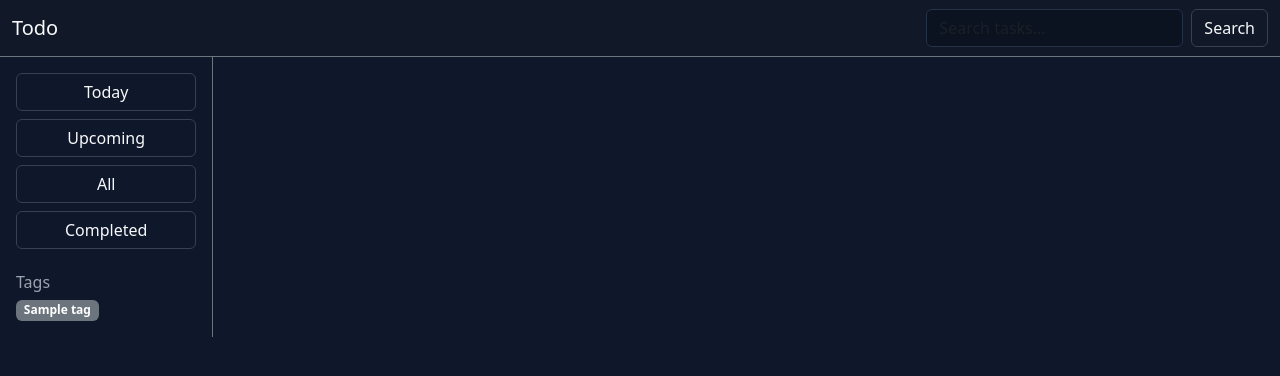
After one commit to Ramsaran-99/django-todoapp, a Django app: template templates/trial.html in a window 1280 px wide. The commit adds this page. Shown: the top 376 px of the page. Run offline with Django 5.2, Linux system fonts and the light colour scheme; the template is opened without the code that fills it: most values are stand-ins (such as "Sample title", 1, 10 or a date in 2020); some libraries are stand-ins or nearby versions.

Commit message:
'to be added' added

```diff
--- a/templates/index2.html
+++ b/templates/index2.html
@@ -1,4 +1,4 @@
-{% extends 'trial/base.html' %}
+{% extends 'base.html' %}
 {% load static %}
 
 
--- /dev/null
+++ b/templates/trial.html
@@ -0,0 +1,72 @@
+<!doctype html>
+<html lang="en">
+<head>
+  <meta charset="utf-8">
+  <title>{% block title %}Todo{% endblock %}</title>
+  <meta name="viewport" content="width=device-width, initial-scale=1">
+  <!-- Bootstrap CSS (CDN) -->
+  <link href="https://cdn.jsdelivr.net/npm/bootstrap@5.3.3/dist/css/bootstrap.min.css" rel="stylesheet">
+  <!-- HTMX (optional for inline UX) -->
+  <script src="https://unpkg.com/htmx.org@1.9.12"></script>
+  <style>
+    body { background:#0f172a; color:#e2e8f0; }
+    .navbar, .offcanvas { background:#111827; }
+    .card { background:#111827; border-color:#1f2937; }
+    .form-control, .form-select { background:#0b1220; color:#e2e8f0; border-color:#25324a; }
+    .form-control:focus { border-color:#3b82f6; box-shadow:none; }
+    .task-row:hover { background:#0b1220; }
+    .badge-prio-1{ background:#ef4444; } /* High */
+    .badge-prio-2{ background:#f59e0b; }
+    .badge-prio-3{ background:#10b981; }
+    .badge-prio-4{ background:#6b7280; } /* Low/none */
+    .btn-outline-light { border-color:#374151; }
+    .text-dim { color:#9ca3af; }
+    a, .btn-link { color:#93c5fd; text-decoration:none; }
+    a:hover, .btn-link:hover { color:#bfdbfe; }
+    .due-overdue { color:#fb7185; }
+    .due-today { color:#fbbf24; }
+    .due-soon { color:#34d399; }
+    .strike { text-decoration:line-through; color:#9ca3af; }
+  </style>
+  {% block head %}{% endblock %}
+</head>
+<body>
+<nav class="navbar navbar-expand-lg border-bottom border-secondary">
+  <div class="container-fluid">
+    <a class="navbar-brand text-light" href="{% url 'tasks' %}">Todo</a>
+    <form class="d-flex ms-auto" method="get" action="{% url 'tasks' %}">
+      <input class="form-control me-2" type="search" name="q" placeholder="Search tasks...">
+      <button class="btn btn-outline-light" type="submit">Search</button>
+    </form>
+  </div>
+</nav>
+
+<div class="container-fluid">
+  <div class="row">
+    <!-- Sidebar -->
+    <aside class="col-12 col-md-3 col-lg-2 border-end border-secondary p-3">
+      <div class="d-grid gap-2 mb-4">
+        <a class="btn btn-outline-light" href="{% url 'tasks' %}?view=today">Today</a>
+        <a class="btn btn-outline-light" href="{% url 'tasks' %}?view=upcoming">Upcoming</a>
+        <a class="btn btn-outline-light" href="{% url 'tasks' %}?view=all">All</a>
+        <a class="btn btn-outline-light" href="{% url 'tasks' %}?view=completed">Completed</a>
+      </div>
+      <h6 class="text-dim mb-2">Tags</h6>
+      <div class="d-flex flex-wrap gap-2">
+        {% for tag in tags %}
+          <a href="{% url 'tasks' %}?tag={{ tag.slug }}" class="badge bg-secondary">{{ tag.name }}</a>
+        {% empty %}
+          <span class="text-dim">No tags yet</span>
+        {% endfor %}
+      </div>
+    </aside>
+
+    <!-- Main -->
+    <main class="col-12 col-md-9 col-lg-10 p-4">
+      {% block content %}{% endblock %}
+    </main>
+  </div>
+</div>
+
+</body>
+</html>
```
Also changed, not shown: main/views.py (+14 -1 lines), db.sqlite3.
